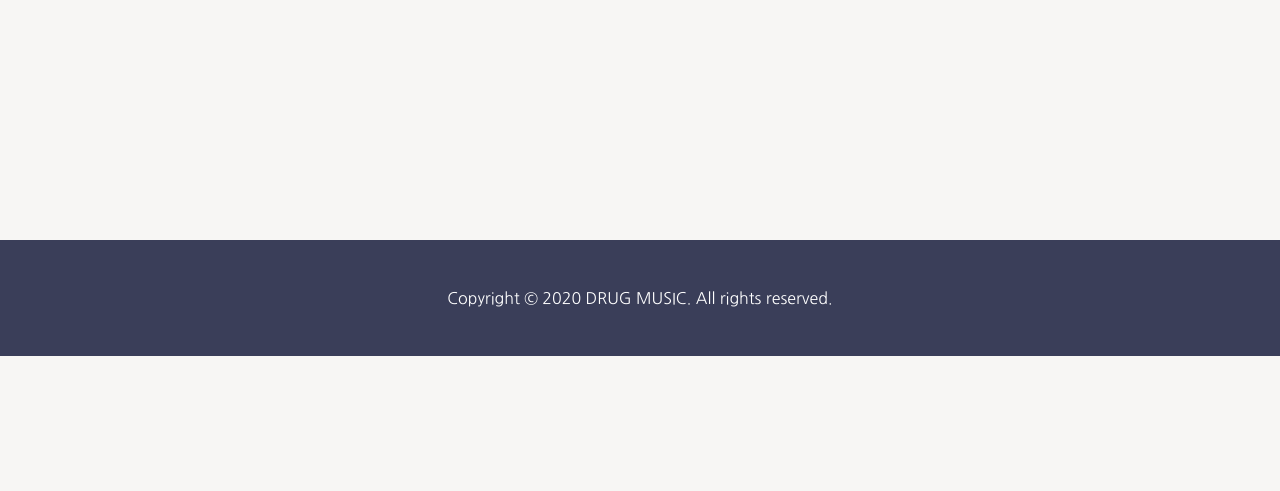
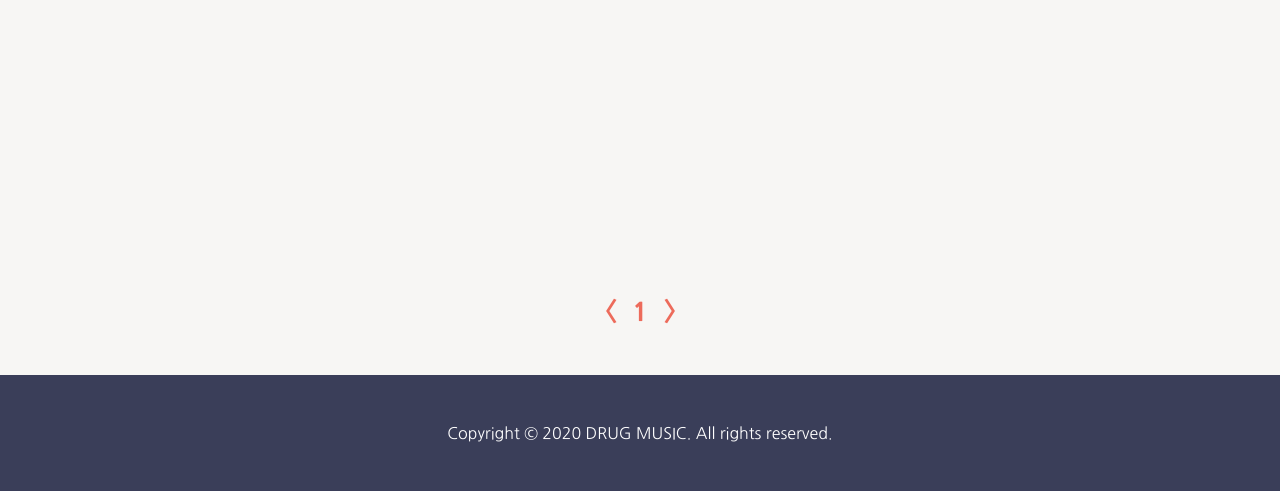
Before and after one commit to 8th-caulion/drugMusic, a Django app: page /profile/ in a window 1280 px wide. Shown: the part 893-1384 px from the top of the page. Before the commit the page ends 1249 px from the top, so only its background shows below. Run offline with Django 3.2, Linux system fonts and the light colour scheme.

Commit message:
1차 커밋

```diff
--- a/drugMusicProject/drugMusicApp/templates/profile.html
+++ b/drugMusicProject/drugMusicApp/templates/profile.html
@@ -5,7 +5,7 @@
 <link rel="stylesheet" type="text/css" href="{% static 'css/profile.css' %}" />
 {% endblock %}
 {% block contents %}
-<div style="display: flex; justify-content: center;">
+<div style="display: flex; justify-content: center; flex-direction: column;">
    <div class="profileContainer">
       {% for profile in profiles %}
       <a href="{% url 'profile' profile.id %}">
@@ -23,62 +23,17 @@
          </div>
       </a>
       {% endfor %}
-      {% for profile in profiles %}
-      <div class="card">
-         <img src="{{profile.image.url}}" />
-         <div class="category">
-            {{profile.category}}
-         </div>
-         <div class="name">
-            {{profile.name}}
-         </div>
-         <div class="line">
-            {{profile.line}}
-         </div>
-      </div>
-      {% endfor %}
-      {% for profile in profiles %}
-      <div class="card">
-         <img src="{{profile.image.url}}" />
-         <div class="category">
-            {{profile.category}}
-         </div>
-         <div class="name">
-            {{profile.name}}
-         </div>
-         <div class="line">
-            {{profile.line}}
-         </div>
-      </div>
-      {% endfor %}
-      {% for profile in profiles %}
-      <div class="card">
-         <img src="{{profile.image.url}}" />
-         <div class="category">
-            {{profile.category}}
-         </div>
-         <div class="name">
-            {{profile.name}}
-         </div>
-         <div class="line">
-            {{profile.line}}
-         </div>
-      </div>
-      {% endfor %}
-      {% for profile in profiles %}
-      <div class="card">
-         <img src="{{profile.image.url}}" />
-         <div class="category">
-            {{profile.category}}
-         </div>
-         <div class="name">
-            {{profile.name}}
-         </div>
-         <div class="line">
-            {{profile.line}}
-         </div>
-      </div>
-      {% endfor %}
+   </div>
+   <div class="nav">
+      <ul>
+         <li class="arrow"><a href="?page=1">〈</a></li>
+         {% for page in pages %}
+         <li {% if page == profiles.number %}class="active" {% endif %}>
+            <a href="?page={{ page }}">{{ page }}</a>
+         </li>
+         {% endfor %}
+         <li class="arrow"><a href="?page={{profiles.paginator.num_pages}}">〉</a></li>
+      </ul>
    </div>
 
 </div>
--- a/drugMusicProject/drugMusicApp/views.py
+++ b/drugMusicProject/drugMusicApp/views.py
@@ -32,11 +32,21 @@ def edit(request, id):
 
 def profile(request):
     profiles = Profile.objects.all()
+    profiles = list(map(categoryChangedProfile, profiles))
     paginator = Paginator(profiles, 8)
     page = request.GET.get('page')
     profiles = paginator.get_page(page)
-    profiles = list(map(categoryChangedProfile, profiles))
-    return render(request, 'profile.html', {"profiles":profiles})
+
+    page_numbers_range = 5  # Display only 5 page numbers
+    max_index = len(paginator.page_range)
+    current_page = int(page) if page else 1
+    start_index = int((current_page - 1) / page_numbers_range) * page_numbers_range
+    end_index = start_index + page_numbers_range
+    if end_index >= max_index:
+        end_index = max_index
+
+    page_range = paginator.page_range[start_index:end_index]
+    return render(request, 'profile.html', {"profiles":profiles, 'pages' : page_range})
 
 def detailProfile(request, id):
     profile = get_object_or_404(Profile, pk=id)
--- a/drugMusicProject/static/css/profile.css
+++ b/drugMusicProject/static/css/profile.css
@@ -1,12 +1,13 @@
 .profileContainer {
     display: grid;
     grid-template-columns: repeat(4, 300px);
-    grid-template-rows: 300px 300px;
+    grid-template-rows: 340px 340px;
     margin: 200px 100px;
     overflow: hidden;
     column-gap: 20px;
     row-gap: 20px;
-    height: 640px;
+    height: 700px;
+    justify-content: center;
 }
 
 .card {
@@ -42,4 +43,35 @@
     font-size: 10px;
     font-weight: 100;
     color: #B1B1B1;
+    margin-bottom: 30px;
 }
+
+.nav {
+    margin-top: -150px;
+    text-align: center;
+    margin: 0 auto;
+    margin-bottom: 50px;
+    font-weight: 900;
+    font-size: 25px;
+    color: #ED6B5B;
+    width: 700px;
+}
+
+.nav ul {
+    display: flex;
+    align-items: center;
+    justify-content: center;
+}
+
+.nav ul li {
+    margin: 0 8px;
+    font-weight: 100;
+}
+
+.nav ul li.active {
+    font-weight: 900;
+}
+
+.nav ul li.arrow {
+    font-weight: 900;
+}
```
Also changed, not shown: drugMusicProject/drugMusicApp/templates/schedule.html (+28 -0 lines).
